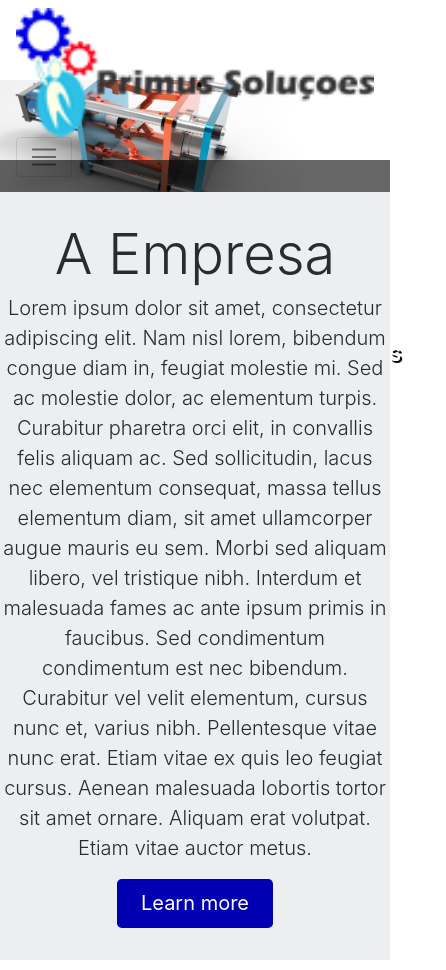
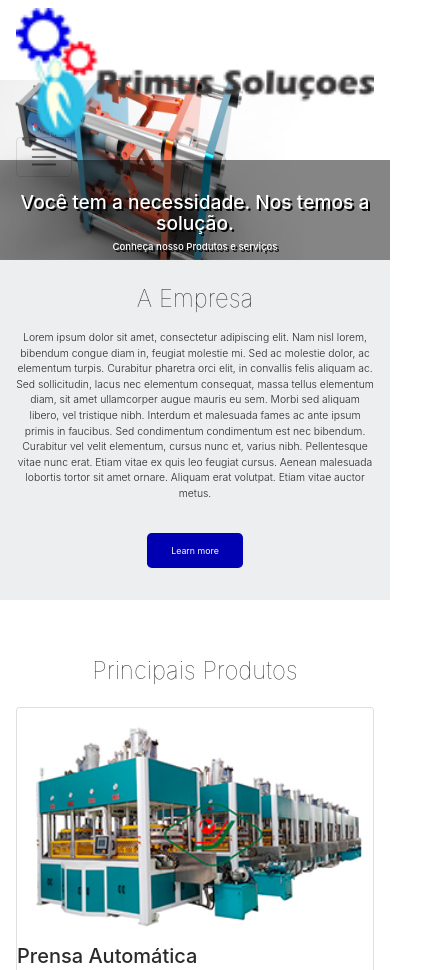
Before and after one commit to Luiz-Montolin/Primus, a plain HTML site: page index.html in a window 390 px wide. Shown: the top 970 px of the page, 446 px wide, since content can reach past the window. Drawn offline with nearby package versions, Linux system fonts and the light colour scheme.

Commit message:
Update Styles CSS
Update

```diff
--- a/css/estilo-primus.css
+++ b/css/estilo-primus.css
@@ -141,3 +141,58 @@ a.text-light:focus, a.text-light:hover {
 	background: #444444;
 	color: #fff;
 }
+
+
+
+/* Small devices (landscape phones, 576px and up)*/
+@media screen and (max-width: 520px) and (min-width: 320px) {
+    h1 {
+        font-size: 1.2rem;
+    }
+    h4 {
+        font-size: 0.6rem;
+    }
+    .w-100 {
+    	height: 180px;
+	}
+	.bt_sobra {
+		padding: 2.5%;
+	    display: -webkit-box;
+	    display: -ms-flexbox;
+	    display: flex;
+	    -ms-flex-wrap: wrap;
+	    flex-wrap: nowrap;
+	    margin-right: 80px;
+	    margin-left: 80px;
+	}
+	.sombra {
+	    position: absolute;
+	    left: 0px;
+	    top: 80px;
+	    z-index: 1;
+	    background: rgba(0, 0, 0, 0.48);
+	    color: #fff;
+	    text-shadow: 2px 2px #000;
+	    padding: 8.2% 0%;
+		}
+	.display-4 {
+	    font-size: 1.5rem;
+	    font-weight: 100;
+	    line-height: 0.6;
+	}
+	.lead {
+	    font-size: 0.65rem;
+	    font-weight: 300;
+	    padding: 4%
+	}
+	.btn-group-lg>.btn, .btn-lg {
+	    /* padding: .5rem 1rem; */
+	    font-size: 0.55rem;
+		}
+	.menu {
+    z-index: 3;
+	}
+
+
+
+}
```
